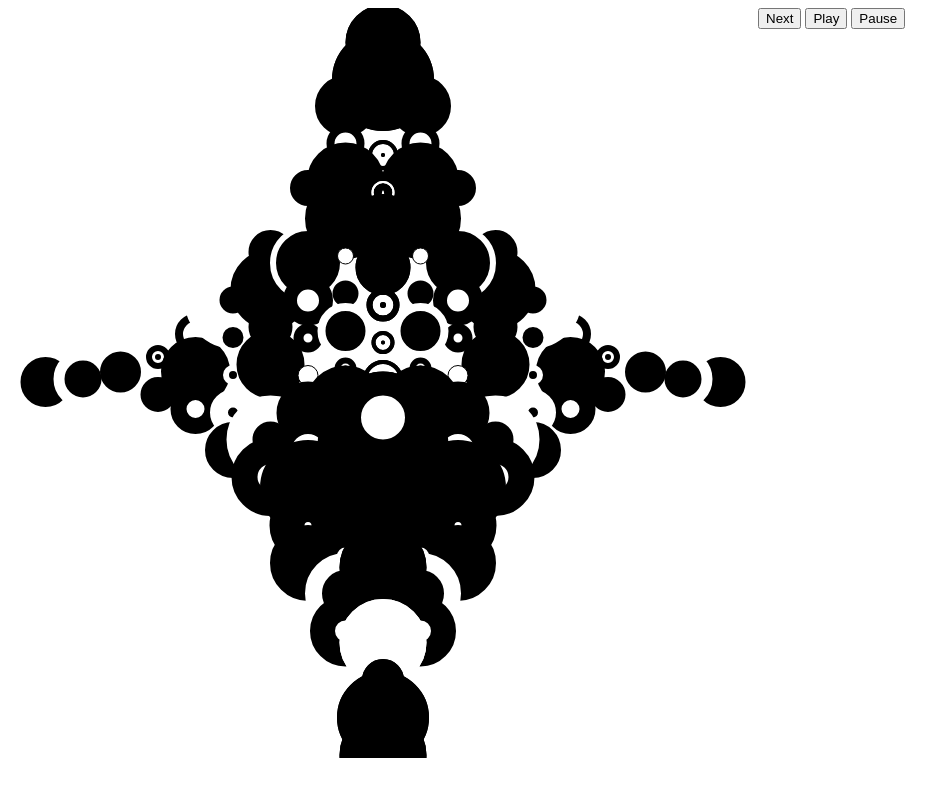
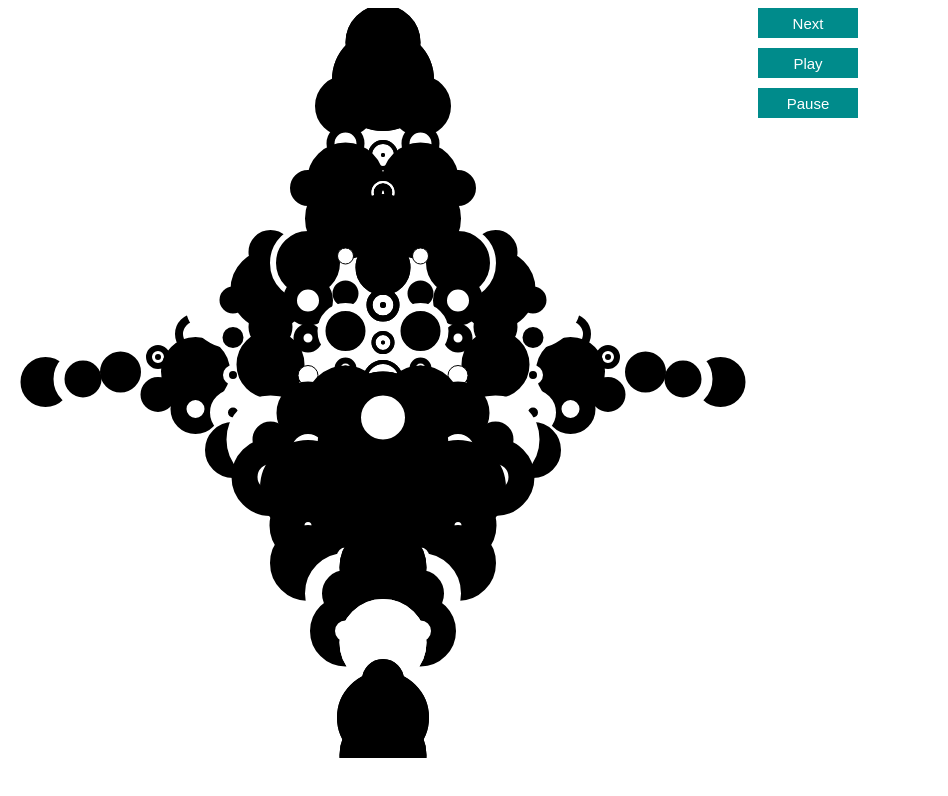
Before and after one commit to sundeepnarang/Rorschach, a website: page ink.html in a window 1280 px wide. Shown: the whole page, without its empty margins (0-948 px from the left). Drawn offline with nearby package versions, Linux system fonts and the light colour scheme.

Commit message:
bower json

```diff
--- a/ink.css
+++ b/ink.css
@@ -1,3 +1,17 @@
 #outer,#rorschach, #controls {
     float:left;
 }
+
+#controls {
+    width: 100px;
+}
+
+button {
+    width: inherit;
+    margin-bottom: 10px;
+    height: 30px;
+    font-size: 15px;
+    background-color: darkcyan;
+    border: none;
+    color: white;
+}
```
Also changed, not shown: bower.json (added, +21 -0 lines).
